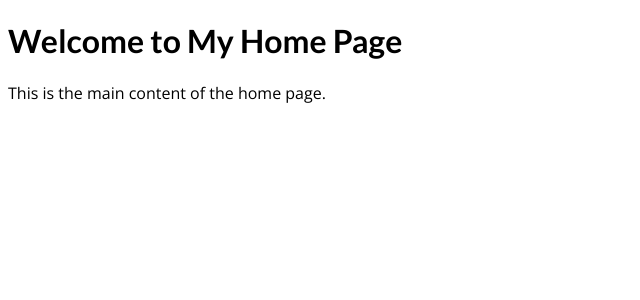
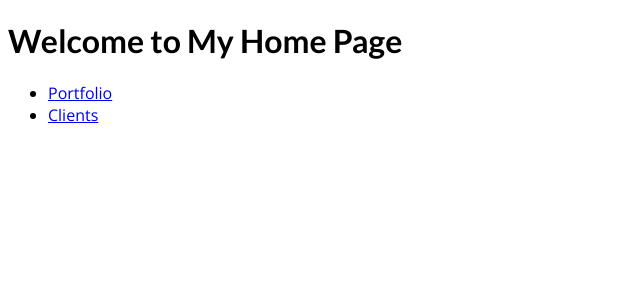
Before and after one commit to mbali-18/nextjs-course, a Next.js app: page / in a window 1280 px wide. Shown: the top 300 px of the page, without its empty margins (0-640 px from the left). Built offline with nearby package versions, Linux system fonts and the light colour scheme.

Commit message:
Navigating with the "Link" Component

```diff
--- a/pages/index.js
+++ b/pages/index.js
@@ -1,8 +1,16 @@
+import Link from "next/link";
 function HomePage() {
   return (
     <div>
       <h1>Welcome to My Home Page</h1>
-      <p>This is the main content of the home page.</p>
+      <ul>
+        <li>
+          <Link href="/portfolio">Portfolio</Link>
+        </li>
+        <li>
+          <Link href="/clients">Clients</Link>
+        </li>
+      </ul>
     </div>
   );
 }
```
